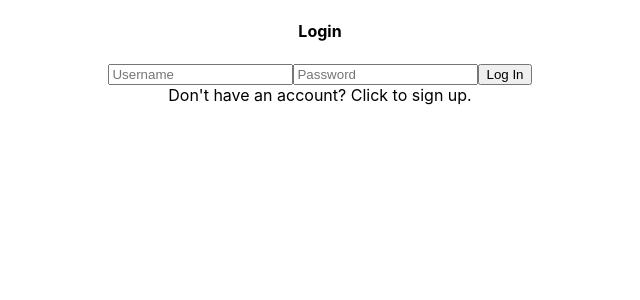
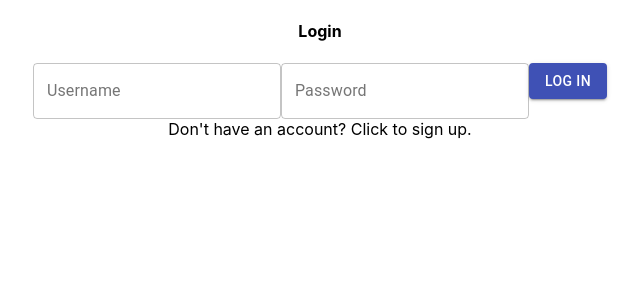
Before and after one commit to Build-Week-How-To-CH/Front-End, a React (Create React App) app in the folder app/: page / in a window 1280 px wide. Shown: the top 300 px of the page, without its empty margins (320-960 px from the left). Built offline with nearby package versions, Linux system fonts and the light colour scheme.

Commit message:
Added Material-UI and changed login fields

```diff
--- a/app/package.json
+++ b/app/package.json
@@ -3,6 +3,7 @@
   "version": "0.1.0",
   "private": true,
   "dependencies": {
+    "@material-ui/core": "^4.11.0",
     "@testing-library/jest-dom": "^4.2.4",
     "@testing-library/react": "^9.5.0",
     "@testing-library/user-event": "^7.2.1",
--- a/app/src/components/Login.js
+++ b/app/src/components/Login.js
@@ -1,7 +1,8 @@
 import React, {useState} from "react";
 import { NavLink, useHistory, Route } from "react-router-dom";
-// import { axiosWithAuth } from "../utils/axiosWithAuth";
-import axios from "axios"
+import axios from "axios";
+import TextField from '@material-ui/core/TextField';
+import Button from '@material-ui/core/Button';
 
 const initialState = {
   username: "",
@@ -39,21 +40,23 @@ export const Login = () => {
       </Route>
       <h4>Login</h4>
       <form onSubmit={login}>
-        <input
+        <TextField
+          variant="outlined"
           name="username"
           type="text"
-          placeholder="Username"
+          label="Username"
           value={creds.username}
           onChange={handleChange}
         />
-        <input
+        <TextField
+          variant="outlined"
           name="password"
           type="password"
-          placeholder="Password"
+          label="Password"
           value={creds.password}
           onChange={handleChange}
         />
-        <button>Log In</button>
+        <Button variant="contained" color="primary" type="submit">Log In</Button>
         <br></br>
         <div className="makeLink" onClick={() => history.push('/signup')}>Don't have an account? Click to sign up.</div>
       </form>
```
Also changed, not shown: 1 other file (tests, documents, lock files or other folders).
